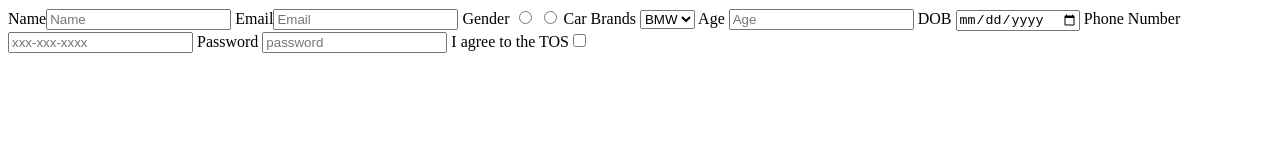
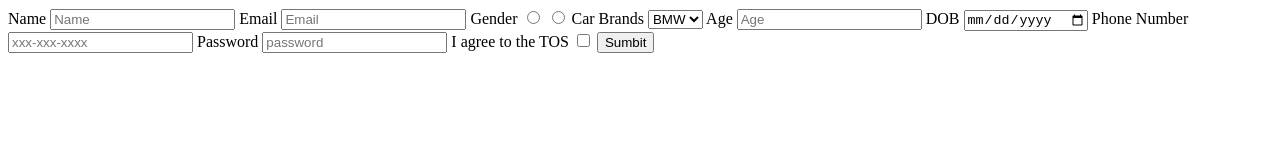
Before and after one commit to acciojob/signup-form-car-TANDEL1, a website: page main.html in a window 1280 px wide. Drawn offline with Linux system fonts and the light colour scheme.

Commit message:
created a submission

```diff
--- a/main.html
+++ b/main.html
@@ -7,21 +7,40 @@
 </head>
 
 <body>
-	<!-- the entire body must be written by student -->
-	Name<input id="name" type="Text" placeholder="Name" required>
-    Email<input id="email" type="Email" placeholder="Email" required>
-    Gender <input type="radio" id="gender_m" required name="g">
-    <input type="radio" id="gender_m" required name="g">
-    Car Brands
+	<form method="post" action="">
+    <label for="name">Name</label>
+    <input id="name" type="Text" placeholder="Name" required>
+
+    <label for="email">Email</label>
+    <input id="email" type="Email" placeholder="Email" required>
+
+    <label for="gender_m gender_f">Gender</label>
+    <input type="radio" id="gender_m" required name="gender">
+    <input type="radio" id="gender_f" required name="gender">
+
+    <label for="cars">Car Brands</label>
     <select name="cars" id="cars" aria-placeholder="--Please choose an option--" required>
         <option value="">BMW</option>
         <option value="">AUDI</option>
     </select>
-    Age <input type="number" id="age" required placeholder="Age">
-    DOB <input type="date" id="dob" required>
-    Phone Number <input type="tel" id="te" placeholder="xxx-xxx-xxxx">
-    Password <input type="password" id="password" placeholder="password">
-    I agree to the TOS<input type="checkbox" id="tos" required>
+
+    <label for="age">Age</label>
+    <input type="number" id="age" required placeholder="Age">
+
+    <label for="dob">DOB</label>
+    <input type="date" id="dob" required>
+
+    <label for="tel">Phone Number</label>
+    <input type="tel" id="tel" placeholder="xxx-xxx-xxxx">
+
+    <label for="password">Password</label>
+    <input type="password" id="password" placeholder="password">
+
+    <label for="tos">I agree to the TOS</label>
+    <input type="checkbox" id="tos" required>
+
+    <button type="submit">Sumbit</button>
+    </form>
     <script type="text/javascript" src="./script.js">
 </script>
 
```
